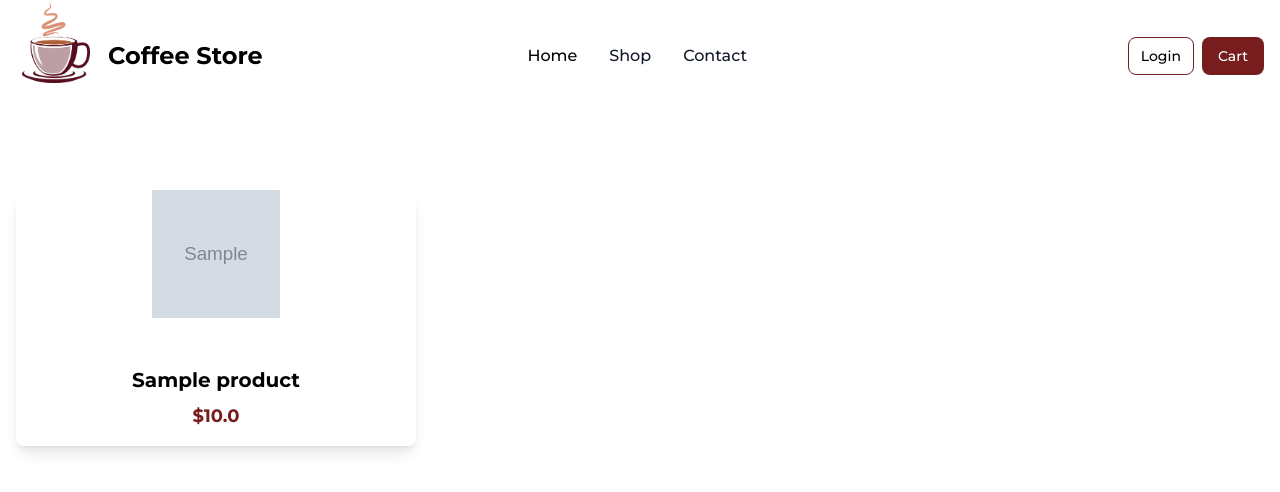
After one commit to GageA-py/coffee-shop, a Flask app: page /coffee in a window 1280 px wide. The commit adds this page. Shown: the top 492 px of the page. Run offline with Flask 3, Linux system fonts and the light colour scheme; tables that the repository leaves empty hold one stand-in row (values such as "Sample post"); grey boxes marked "Sample" are stand-in pictures; one stand-in notice (Sample message) is shown; style sheets or scripts are compiled from the project's sources.

Commit message:
added shop page, with products

```diff
--- a/app.py
+++ b/app.py
@@ -5,7 +5,7 @@ import os
 from datetime import datetime
 from flask_login import UserMixin, login_user, LoginManager, login_required, logout_user, current_user
 from werkzeug.security import generate_password_hash, check_password_hash
-from models import Users
+from models import Users, Products
 from forms import RegistrationForm, LoginForm
 from flask_wtf import CSRFProtect
 
@@ -36,6 +36,13 @@ def load_user(user_id):
 @app.route('/')
 def index():
     return render_template('index.html')
+
+@app.route('/coffee')
+def show_products():
+    products = Products.query.all()
+    print("Products:", products)
+    return render_template('coffee_shop.html', products=products)
+
 
 @app.route('/register', methods=['GET', 'POST'])
 def register():
--- a/templates/base.html
+++ b/templates/base.html
@@ -31,7 +31,7 @@
             <a href="#" class="block py-2 px-3 text-white bg-blue-700 rounded md:bg-transparent md:text-black md:hover:text-orange-700 md:p-0 md:dark:text-blue-500" aria-current="page">Home</a>
         </li>
         <li>
-            <a href="#" class="block py-2 px-3 text-gray-900 rounded hover:bg-gray-100 md:hover:bg-transparent md:hover:text-orange-700 md:p-0 md:dark:hover:text-blue-500 dark:text-white dark:hover:bg-gray-700 dark:hover:text-white md:dark:hover:bg-transparent dark:border-gray-700">Shop</a>
+            <a href="/coffee" class="block py-2 px-3 text-gray-900 rounded hover:bg-gray-100 md:hover:bg-transparent md:hover:text-orange-700 md:p-0 md:dark:hover:text-blue-500 dark:text-white dark:hover:bg-gray-700 dark:hover:text-white md:dark:hover:bg-transparent dark:border-gray-700">Shop</a>
         </li>
         <li>
             <a href="#" class="block py-2 px-3 text-gray-900 rounded hover:bg-gray-100 md:hover:bg-transparent md:hover:text-orange-700 md:p-0 md:dark:hover:text-blue-500 dark:text-white dark:hover:bg-gray-700 dark:hover:text-white md:dark:hover:bg-transparent dark:border-gray-700">Contact</a>
@@ -40,7 +40,8 @@
 </div>
       </nav>
 
-    <div class="content">
+
+      <div class="content" style="margin-top: 50px; color: black;">
         {% block content %}{% endblock %}
     </div>
 </body>
--- /dev/null
+++ b/templates/coffee_shop.html
@@ -0,0 +1,40 @@
+{% extends 'base.html' %}
+
+{% block content %}
+    {% with messages = get_flashed_messages(with_categories=true) %}
+        {% if messages %}
+            <div class="mb-4">
+                {% for category, message in messages %}
+                    <div class="p-4 mb-4 text-sm text-{{ 'green-800' if category == 'success' else 'red-800' }} rounded-lg bg-{{ 'green-100' if category == 'success' else 'red-100' }} dark:bg-{{ 'green-200' if category == 'success' else 'red-200' }} dark:text-{{ 'green-900' if category == 'success' else 'red-900' }}" role="alert">
+                        {{ message }}
+                    </div>
+                {% endfor %}
+            </div>
+        {% endif %}
+    {% endwith %}
+
+    <!-- Product Grid -->
+    <div class="container mx-auto px-4 py-8 translate-y-10">
+        <div class="grid grid-cols-1 md:grid-cols-2 lg:grid-cols-3 gap-6">
+            {% for product in products %}
+            <div class="bg-white shadow-lg rounded-lg overflow-hidden w-full h-64 flex flex-col items-center justify-between">
+                {% if product.image %}
+                    <img src="{{ url_for('static', filename=product.image) }}" alt="{{ product.name }}" class="w-32 h-32 ">
+                {% else %}
+                    <div class="w-full h-32 flex items-center justify-center bg-gray-200">Coming Soon...</div>
+                {% endif %}
+                <div class="p-4 w-full text-center">
+                    <h2 class="text-xl font-semibold mb-2">{{ product.name }}</h2>
+                    {% if product.price %}
+                    <div class="flex items-center justify-center">
+                        <span class="text-lg font-bold text-orange-900">${{ product.price }}</span>
+                    </div>
+                    {% else %}
+                    Price Unavailable...
+                    {% endif %}
+                </div>
+            </div>
+            {% endfor %}
+        </div>
+    </div>
+{% endblock %}
--- a/templates/index.html
+++ b/templates/index.html
@@ -17,7 +17,7 @@
     <div class="text-center text-white">
         <h1 class=" font-montserrat text-7xl text-black font-bold mb-6 ">World's Best Coffee Beans</h1>
         <div class="space-x-4">
-            <button class="text-white font-bold bg-orange-900 hover:bg-orange-600 hover:text-black focus:ring-4 focus:outline-none focus:ring-blue-300 font-large rounded-lg text-sm px-2 py-2 text-center dark:bg-blue-600 dark:hover:bg-blue-700 dark:focus:ring-blue-800 w-64">Shop Coffee</button>
+            <a href="/coffee"><button class="text-white font-bold bg-orange-900 hover:bg-orange-600 hover:text-black focus:ring-4 focus:outline-none focus:ring-blue-300 font-large rounded-lg text-sm px-2 py-2 text-center dark:bg-blue-600 dark:hover:bg-blue-700 dark:focus:ring-blue-800 w-64">Shop Coffee</button></a>
         </div>
     </div>
 </div>
```
Also changed, not shown: migrations/versions/034351c1aad3_added_image_to_product.py (added, +32 -0 lines), migrations/versions/d6aa6fb22b98_added_products_model.py (added, +33 -0 lines), migrations/versions/d8cc50438bbc_made_price_nullable.py (added, +36 -0 lines), models.py (+8 -1 lines), static/images/dark.webp (added), static/images/lightroast.webp (added), static/images/medium.webp (added).
